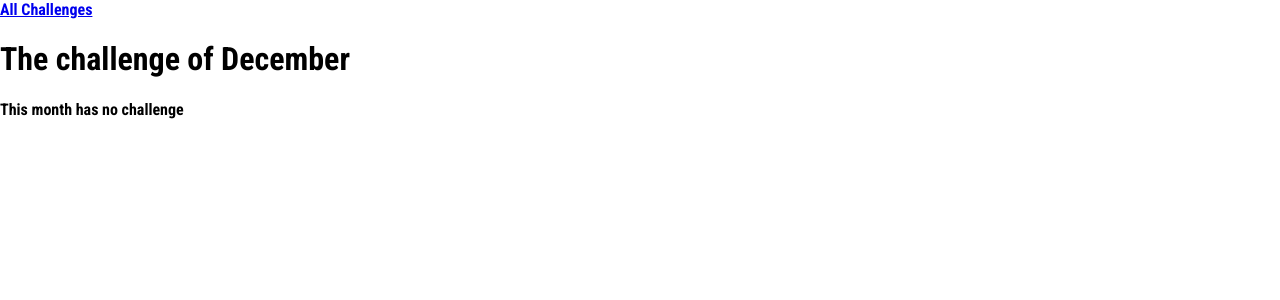
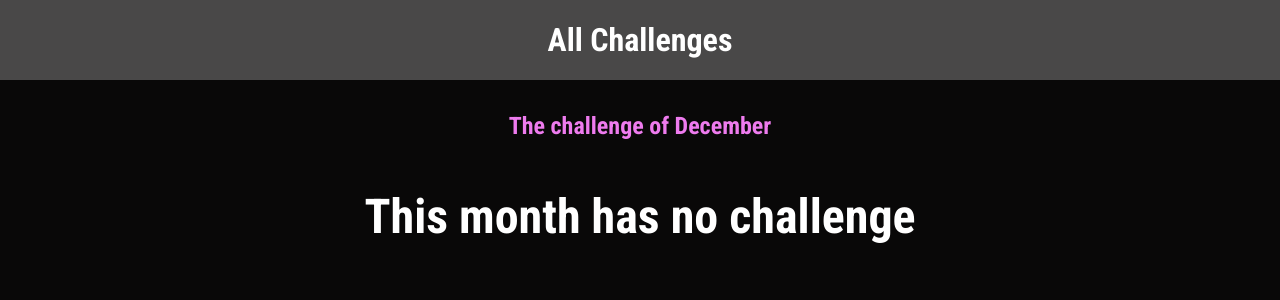
Before and after one commit to remypaak/monthly_challenges, a Django app: a page that uses challenges/templates/challenges/challenge.html in a window 1280 px wide. Shown: the top 300 px of the page. Run offline with Django 4.2, Linux system fonts and the light colour scheme.

Commit message:
last few static files

```diff
--- /dev/null
+++ b/challenges/static/challenges/challenge.css
@@ -0,0 +1,25 @@
+h1,
+h2{
+    text-align: center;
+    color: white;
+}
+
+h1{
+    font-size: 1.5rem;
+    margin: 2rem 0 1rem 0;
+    font-weight: bold;
+    color: #ee7bee;
+}
+
+h2{
+    font-size: 3rem;
+    font-weight: normal;
+
+}
+
+.fallback{
+    text-align: center;
+    color: white;
+    font-size: 3rem;
+
+}
--- a/challenges/static/challenges/challenges.css
+++ /dev/null
@@ -1,3 +0,0 @@
-ul {
-    list-style: none;
-}
--- /dev/null
+++ b/challenges/static/challenges/includes/header.css
@@ -0,0 +1,26 @@
+header{
+    width: 100%;
+    height: 5rem;
+    background-color: #494848;
+}
+
+header nav{
+    width: 100%;
+    height: 100%;
+    display: flex;
+    justify-content: center;
+    align-items: center;
+}
+
+header nav a{
+    color: white;
+    font-size: 2rem;
+    font-weight: bold;
+    text-decoration: none;
+}
+
+header nav a:hover,
+header nav a:active{
+    color: #ee7bee;
+
+}
--- a/challenges/templates/challenges/challenge.html
+++ b/challenges/templates/challenges/challenge.html
@@ -1,4 +1,10 @@
 {% extends 'base.html' %}
+{% load static %}
+
+{% block css_files %}
+    <link rel='stylesheet' href='{% static 'challenges/challenge.css' %}'>
+    <link rel='stylesheet' href='{% static 'challenges/includes/header.css'%}'>
+{% endblock %}
 
 {% block page_title %}q
     {{ month_name|title }} Challenge
@@ -9,6 +15,6 @@
         {% if challenge_of_the_month is not None %}
             <h2>{{ challenge_of_the_month }}</h2>
         {% else %}
-            <p>{{ 'This month has no challenge' }}</p>
+            <p class='fallback'>{{ 'This month has no challenge' }}</p>
         {% endif %}
 {% endblock %}
--- a/challenges/templates/challenges/index.html
+++ b/challenges/templates/challenges/index.html
@@ -2,7 +2,8 @@
 {% load static %}
 
 {% block css_files %}
-    <link rel='stylesheet' href='{% static 'challenges/challenges.css'%}'>
+    <link rel='stylesheet' href='{% static 'challenges/index.css' %}'>
+    <link rel='stylesheet' href='{% static 'challenges/includes/header.css'%}'>
 {% endblock %}
 {% block page_title %}All Challenges{% endblock %}
 
--- a/static/styles.css
+++ b/static/styles.css
@@ -1,9 +1,10 @@
 @import url('https://fonts.googleapis.com/css2?family=Roboto+Condensed:ital,wght@0,700;1,400&display=swap');
 
-html{
+html {
     font-family: 'Roboto Condensed', sans-serif;
 }
 
-body{
+body {
     margin: 0;
+    background-color: #090808;
 }
```
Also changed, not shown: challenges/static/challenges/index.css (added, +37 -0 lines).
